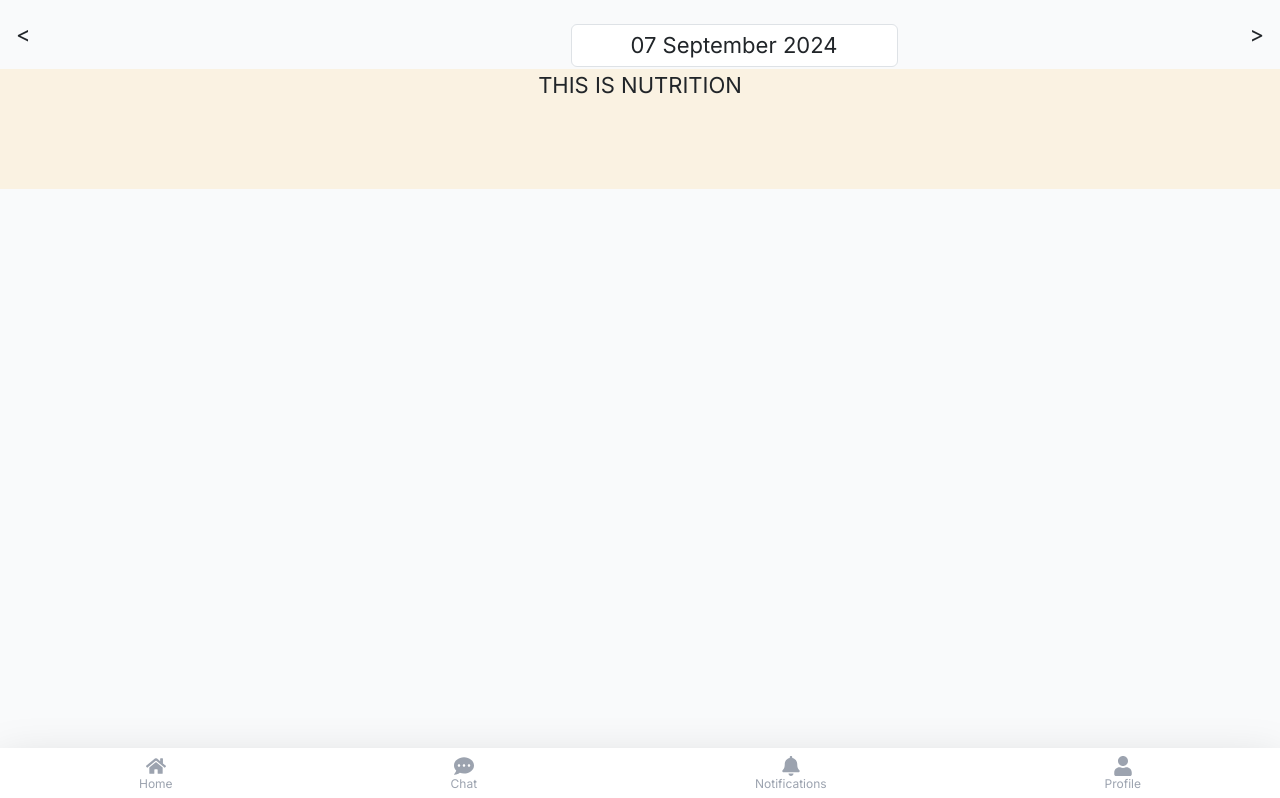
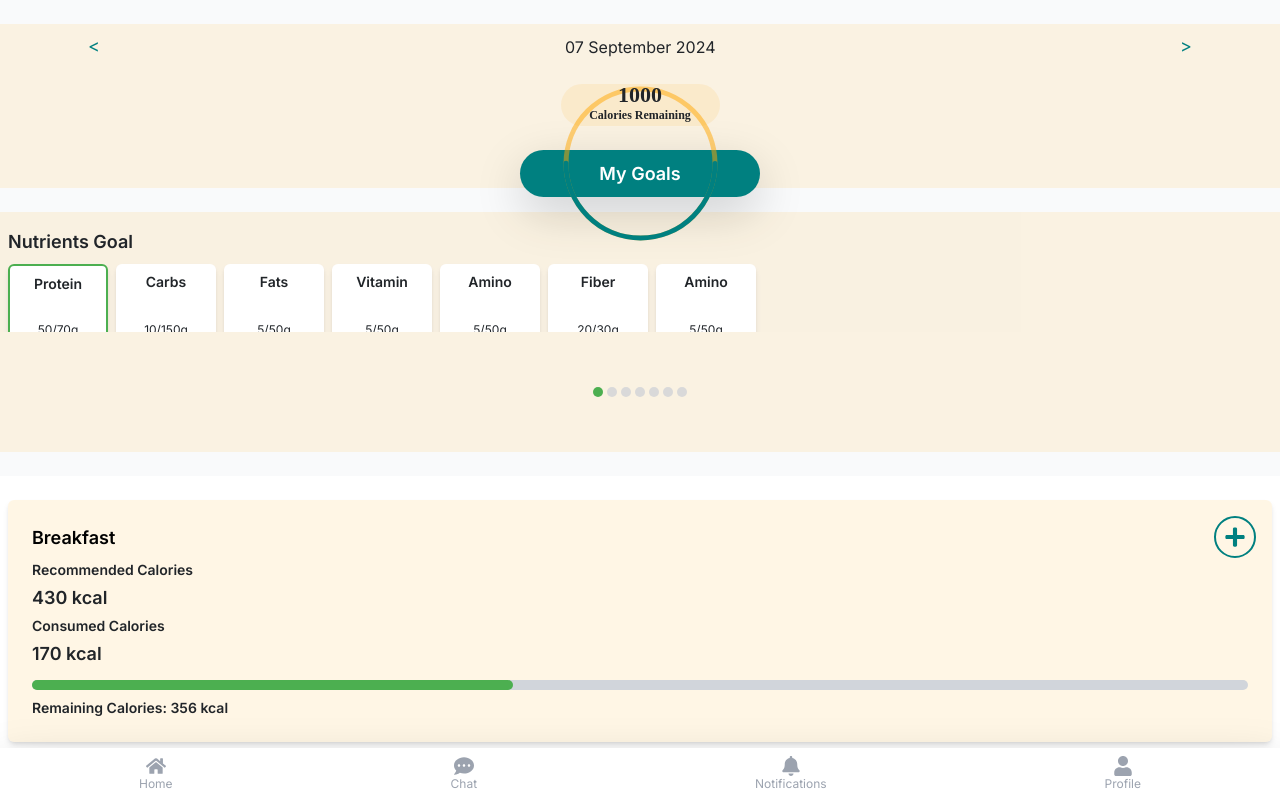
Before and after one commit to zimasa-hub/consumer-frontend, a Next.js app: page /dashboard/nutrition in a window 1280 px wide. Shown: the top 798 px of the page. Built offline with nearby package versions, Linux system fonts and the light colour scheme.

Commit message:
update nutrition.tsx and tailwind.config.ts

```diff
--- a/src/app/dashboard/[page]/nutrition.tsx
+++ b/src/app/dashboard/[page]/nutrition.tsx
@@ -1,48 +1,43 @@
 "use client";
 
-import Image from "next/image";
+import DatePicker from "react-datepicker";
+import "react-datepicker/dist/react-datepicker.css";
+import { useState, useRef, useEffect } from "react";
 import Link from "next/link";
-import { FaArrowLeft, FaEdit } from "react-icons/fa";
-import { useState, useEffect } from "react";
-import { useDispatch, useSelector } from "react-redux";
-import { initializeUser } from "@/lib/slices/user/userSlice"; // Adjust the import path as needed
-import axios, { AxiosError } from 'axios';
-import { useRouter } from "next/navigation";
-import 'react-international-phone/style.css';
-import { PhoneInput } from "react-international-phone";
-import { RootState } from "@/lib/store";
-import DatePicker from "react-datepicker"; //
-import { formatDateToISO, formatISOToDate } from "@/lib/utilities";
-
+import { FaPlus } from "react-icons/fa"; // Importing an icon library for the plus icon
 
 export default function Nutrition() {
-  const [username, setUsername] = useState<string>("Mary Jane");
-  const [email, setEmail] = useState<string>("mary.jane@example.com");
-  const [phone, setphone] = useState<string>("");
-//   const [address, setaddress] = useState<string>("Female");
-//   const [dateOfBirth, setdateOfBirth] = useState<string>("1990-01-01");
-  const [phoneError, setPhoneError] = useState<string>("");
-  const [loading, setLoading] = useState<boolean>(true); // Define loading state
-  const router = useRouter();
-  const dispatch = useDispatch();
-  const user = useSelector((state: RootState) => state.user.user);
-  const token = user?.jwt
-  const userId = user?.id;
+  const [dateOfBirth, setDateOfBirth] = useState<Date | null>(new Date());
+  const [calories, setCalories] = useState<number>(1000); // Example value
+  const [selectedIndex, setSelectedIndex] = useState<number>(0);
+  const goal = 2000; // Example goal
+  const [recommendedCalories, setRecommendedCalories] = useState<number>(430); // Example recommended calories
+  const [consumedCalories, setConsumedCalories] = useState<number>(170); // Example consumed calories
 
-  // Format the date of birth to ISO 8601 format
-//   const formattedDateOfBirth = formatDateToISO(dateOfBirth);
+  const breakfastRecommended = 430;
+  const breakfastConsumed = 74;
+  const breakfastProgress = breakfastConsumed / breakfastRecommended;
+  const breakfastRemaining = breakfastRecommended - breakfastConsumed;
 
+  const lunchRecommended = 600; // Example lunch recommended calories
+  const lunchConsumed = 150; // Example lunch consumed calories
+  const lunchProgress = lunchConsumed / lunchRecommended;
+  const lunchRemaining = lunchRecommended - lunchConsumed;
 
-  const [dateOfBirth, setDateOfBirth] = useState<Date | null>(new Date());
+  // Calculate progress and color transition
+  const progress = Math.min(calories / goal, 1); // Ensure progress is between 0 and 1
+  const startColor = '#008080'; // Teal custom color
+  const endColor = 'rgba(255, 165, 0, 0.5)'; // Semi-transparent orange
 
+  const caloriesRemaining = goal - calories;
 
-
+  const carouselRef = useRef<HTMLDivElement>(null);
+  const [scrollIndex, setScrollIndex] = useState(0);
 
   const handleDateChange = (date: Date | null) => {
     setDateOfBirth(date);
   };
 
-  // Date navigation
   const navigateDate = (direction: "prev" | "next") => {
     if (dateOfBirth) {
       const newDate = new Date(dateOfBirth);
@@ -51,41 +46,246 @@ export default function Nutrition() {
     }
   };
 
-//   if (loading) return (
-//     <div className="flex items-center justify-center min-h-screen">
-//       <div className="spinner"></div>
-//     </div>
-//   );
+  const handleKeyDown = (e: React.KeyboardEvent<HTMLElement>) => {
+    e.preventDefault();
+  };
 
-return (
+  useEffect(() => {
+    const handleScroll = () => {
+      if (carouselRef.current) {
+        const scrollLeft = carouselRef.current.scrollLeft;
+        const width = carouselRef.current.clientWidth;
+        const index = Math.round(scrollLeft / width);
+        setScrollIndex(index);
+      }
+    };
+
+    const element = carouselRef.current;
+    if (element) {
+      element.addEventListener("scroll", handleScroll);
+      return () => element.removeEventListener("scroll", handleScroll);
+    }
+  }, []);
+
+  const scrollCarousel = (direction: "left" | "right") => {
+    if (carouselRef.current) {
+      const width = carouselRef.current.clientWidth;
+      const scrollAmount = direction === "left" ? -width : width;
+      carouselRef.current.scrollBy({ left: scrollAmount, behavior: "smooth" });
+    }
+  };
+
+  const nutrients = [
+    { name: 'Protein', current: 50, goal: 70 },
+    { name: 'Carbs', current: 10, goal: 150 },
+    { name: 'Fats', current: 5, goal: 50 },
+    { name: 'Vitamin', current: 5, goal: 50 },
+    { name: 'Amino', current: 5, goal: 50 },
+    { name: 'Fiber', current: 20, goal: 30 },
+    { name: 'Amino', current: 5, goal: 50 },
+  ];
+
+  const handleRectangleClick = (index: number) => {
+    setSelectedIndex(index);
+    setScrollIndex(index);
+    const scrollPosition = index * (carouselRef.current?.clientWidth || 0);
+    carouselRef.current?.scrollTo({ left: scrollPosition, behavior: "smooth" });
+  };
+
+  return (
     <div className="flex flex-col min-h-screen items-center bg-gray-50">
       {/* Date Navigation Section */}
-      <div className="relative w-full flex justify-center items-center mt-6">
-        <button onClick={() => navigateDate("prev")} className="absolute left-4">
+      <div className="relative w-full flex justify-center items-center mt-4 px-20 bg-semi-transparent-orange">
+        <button
+          onClick={() => navigateDate("prev")}
+          className="p-2 text-lg text-[#008080] rounded-md"
+        >
           {"<"}
         </button>
-        <div className="flex items-center justify-center">
+        <div className="flex-grow flex items-center justify-center z-40">
           <DatePicker
             selected={dateOfBirth}
             onChange={handleDateChange}
-            className="text-center border border-gray-300 rounded-md p-1"
+            className="flex flex-col text-center text-base p-1 w-[158px] bg-transparent"
             dateFormat="dd MMMM yyyy"
-            wrapperClassName="w-[139px] h-[21px]"
+            wrapperClassName="flex flex-col justify-center items-center"
+            popperPlacement="bottom"
+            popperClassName="date-picker-popper"
+            dropdownMode="scroll"
+            showMonthDropdown
+            showYearDropdown
+            onKeyDown={handleKeyDown}
+            yearDropdownItemNumber={15}
+            scrollableYearDropdown
           />
         </div>
-        <button onClick={() => navigateDate("next")} className="absolute right-4">
+        <button
+          onClick={() => navigateDate("next")}
+          className="p-2 text-lg text-[#008080] rounded-md"
+        >
           {">"}
         </button>
       </div>
 
-      {/* Content Section */}
-      <div className="flex flex-col w-full h-[25vh] items-center bg-[#FFA5001A] md:h-[20vh] lg:h-[15vh] mt-6">
-        THIS IS NUTRITION
+      {/* Circle Content Section */}
+      <div className="flex flex-col py-2 w-full h-[27vh]  items-center bg-[#FFA5001A] md:h-[20vh] lg:h-[15vh]">
+        <div className="relative flex items-center  justify-center mt-2" style={{ width: '159px', height: '159px' }}>
+          {/* Circular Progress SVG */}
+          <svg className="absolute inset-0" width="159" height="159" viewBox="0 0 159 159">
+            <circle
+              cx="79.5"
+              cy="79.5"
+              r="74.5"
+              stroke={endColor}
+              strokeWidth="5"
+              fill="none"
+            />
+            <circle
+              cx="79.5"
+              cy="79.5"
+              r="74.5"
+              stroke={startColor}
+              strokeWidth="5"
+              fill="none"
+              strokeDasharray="468"
+              strokeDashoffset={468 * (1 - progress)} // Adjust progress
+              strokeLinecap="round"
+            />
+          </svg>
+          {/* Inner Circle */}
+          <div className="relative flex items-center justify-center rounded-full bg-[rgba(255,165,0,0.1)] w-full h-full">
+            <div className="relative text-center">
+              <div className="text-2xl font-semibold" style={{ fontFamily: 'Epilogue', fontSize: '22px', fontWeight: 600, lineHeight: '21px' }}>
+                {caloriesRemaining}
+              </div>
+              <div className="text-sm font-semibold" style={{ fontFamily: 'Epilogue', fontSize: '12px', fontWeight: 600, lineHeight: '21px' }}>
+                Calories Remaining
+              </div>
+            </div>
+          </div>
+        </div>
+        <Link
+          className="flex justify-center text-center bg-teal-custom shadow-lg text-white h-[3rem] w-[15rem] py-[0.6rem] mt-4 rounded-[40px] text-lg font-semibold"
+          href="/dashboard"
+        >
+          My Goals
+        </Link>
+      </div>
+
+      {/* Nutrients Goal Section */}
+      <div className="flex flex-col py-2 w-full mt-4 bg-[#FFA5001A] md:h-[20vh] lg:h-[15vh] overflow-x-auto">
+        <div className="flex items-center">
+          <h2 className="text-lg font-semibold mb-2 px-2 mt-2">Nutrients Goal</h2>
+        </div>
+        <div className="flex space-x-2 px-2" ref={carouselRef}>
+          {/* Nutrient Rectangles */}
+          {nutrients.map((nutrient, index) => (
+            <div
+              key={index}
+              onClick={() => handleRectangleClick(index)}
+              className={`flex flex-col items-center justify-between bg-white shadow-md rounded-md p-2 cursor-pointer ${selectedIndex === index ? "border-2 border-[#4CAF50]" : ""}`}
+              style={{ width: '100px', height: '120px' }}
+            >
+              <div className="text-sm font-semibold mb-1">{nutrient.name}</div>
+              <div className="text-xs mb-1">{`${nutrient.current}/${nutrient.goal}g`}</div>
+              <div
+                className="w-full h-2 bg-[#4CAF504D] rounded-md"
+                style={{
+                  background: `linear-gradient(to right, #4CAF50 ${Math.min(nutrient.current / nutrient.goal, 1) * 100}%, #4CAF504D ${Math.min(nutrient.current / nutrient.goal, 1) * 100}%)`
+                }}
+              />
+            </div>
+          ))}
+        </div>
+      </div>
+
+      {/* Carousel Indicator */}
+      <div className="flex items-center justify-center w-full py-2 bg-[#FFA5001A] md:h-[20vh] lg:h-[15vh] relative">
+        <div className="flex flex-grow items-center justify-center space-x-1">
+          {nutrients.map((_, idx) => (
+            <div
+              key={idx}
+              className={`w-2.5 h-2.5 rounded-full transition-colors duration-300 ${
+                idx === scrollIndex ? "bg-[#4CAF50]" : "bg-[#D9D9D9]"
+              }`}
+            />
+          ))}
+        </div>
+      </div>
+
+     {/* Food Section */}
+      <div className="flex flex-col w-full bg-white mt-4 py-4 px-2">
+
+        {/* Breakfast Section */}
+        <div className="relative  bg-semi-transparent-orange p-4 rounded-md shadow-md ">
+          {/* Title */}
+          <h2 className="text-start text-black text-lg font-semibold mb-2">Breakfast</h2>
+
+          {/* Floating Button */}
+          <div className="absolute top-4 right-4 flex items-center justify-center">
+          <button className="border-2 border-teal-custom text-teal-custom rounded-full p-2">
+          <FaPlus />
+            </button>
+          </div>
+
+          {/* Recommended and Consumed Calories */}
+          <div className="flex flex-col items-start">
+            <div className="text-sm font-semibold mb-1">Recommended Calories</div>
+            <div className="text-lg font-semibold mb-1">{recommendedCalories} kcal</div>
+
+            <div className="text-sm font-semibold mb-1">Consumed Calories</div>
+            <div className="text-lg font-semibold mb-1">{consumedCalories} kcal</div>
+
+            {/* Status Bar */}
+            <div className="w-full bg-gray-300 rounded-full h-2.5 mt-2">
+              <div
+                className="bg-[#4CAF50] h-2.5 rounded-full"
+                style={{ width: `${(consumedCalories / recommendedCalories) * 100}%` }}
+              />
+            </div>
+
+            {/* Remaining Calories */}
+            <div className="text-sm font-semibold mt-2">
+              Remaining Calories: {breakfastRemaining} kcal
+            </div>
+          </div>
+        </div>
+
+         {/* Lunch Section */}
+         <div className="relative bg-semi-transparent-orange p-4 rounded-md shadow-md mt-4 mb-4 ">
+          {/* Title */}
+          <h2 className="text-start text-black text-lg font-semibold mb-2">Lunch</h2>
+
+          {/* Floating Button */}
+          <div className="absolute top-4 right-4 flex items-center justify-center">
+            <button className="border-2 border-teal-custom text-teal-custom rounded-full p-2">
+              <FaPlus />
+            </button>
+          </div>
+
+          {/* Recommended and Consumed Calories */}
+          <div className="flex flex-col items-start">
+            <div className="text-sm font-semibold mb-1">Recommended Calories</div>
+            <div className="text-lg font-semibold mb-1">{lunchRecommended} kcal</div>
+
+            <div className="text-sm font-semibold mb-1">Consumed Calories</div>
+            <div className="text-lg font-semibold mb-1">{lunchConsumed} kcal</div>
+
+            {/* Status Bar */}
+            <div className="w-full bg-gray-300 rounded-full h-2.5 mt-2">
+              <div
+                className="bg-[#4CAF50] h-2.5 rounded-full"
+                style={{ width: `${(lunchConsumed / lunchRecommended) * 100}%` }}
+              />
+            </div>
+
+            {/* Remaining Calories */}
+            <div className="text-sm font-semibold mt-2">
+              Remaining Calories: {lunchRemaining} kcal
+            </div>
+          </div>
+        </div>
       </div>
     </div>
   );
-
 }
-function setLoading(arg0: boolean) {
-  throw new Error("Function not implemented.");
-}
--- a/tailwind.config.ts
+++ b/tailwind.config.ts
@@ -19,7 +19,7 @@ const config: Config = {
       },
       colors: {
         'teal-custom': '#008080',
-        'semi-transparent-orange': '#FFA5001A',
+        'semi-transparent-orange': 'rgba(255, 165, 0, 0.1)',
       },
     },
   },
```
